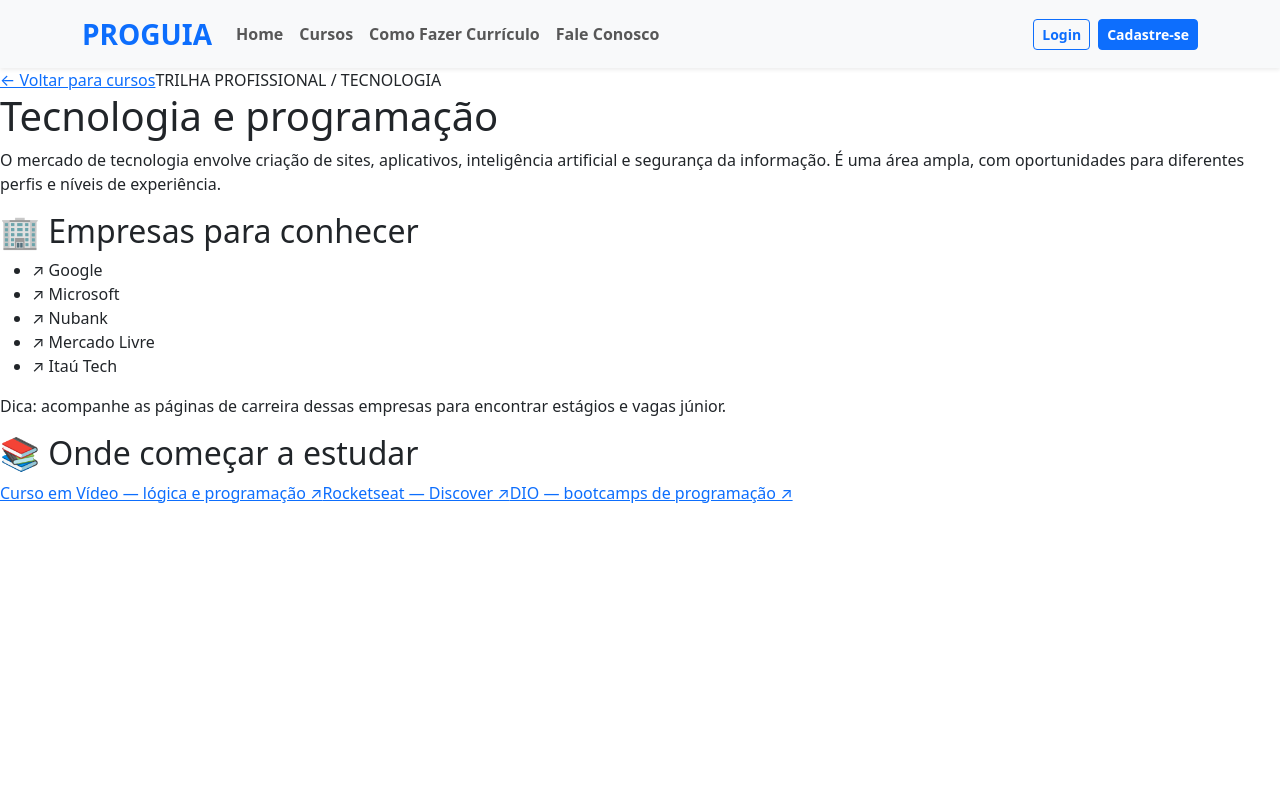
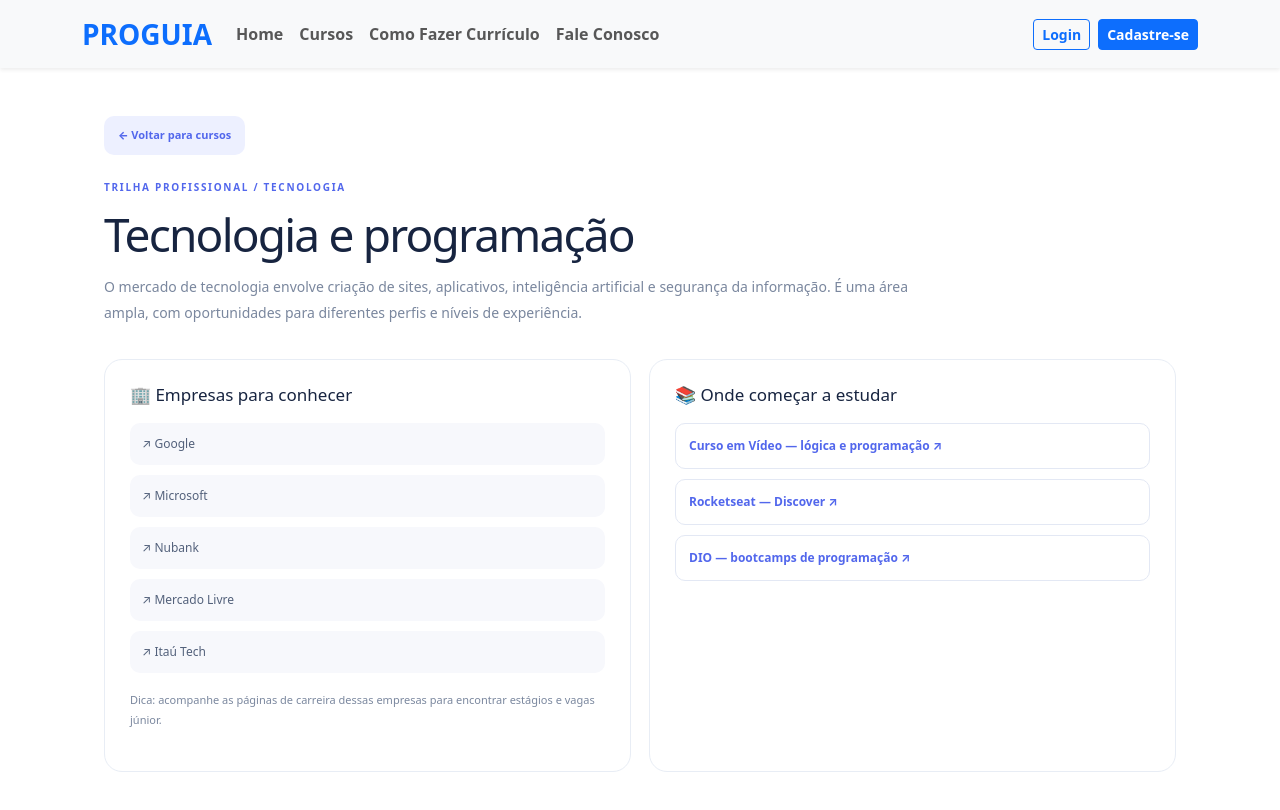
Before and after one commit to DavidBaffica/TCC, a React (Vite) app in the folder Pro-Guia/frontend/proguia-frontend/: page /cursos/tecnologia in a window 1280 px wide. Shown: the top 810 px of the page. Built offline with nearby package versions, Linux system fonts and the light colour scheme; no server answers.

Commit message:
Refresh career detail page styling

```diff
--- a/Pro-Guia/frontend/proguia-frontend/src/pages/DetalhesTecnologia/DetalhesTecnologia.module.css
+++ b/Pro-Guia/frontend/proguia-frontend/src/pages/DetalhesTecnologia/DetalhesTecnologia.module.css
@@ -1,11 +1 @@
-.paginaContainer {
-  min-height: 80vh;
-}
-
-.cardEmpresas {
-  background-color: #f8fafc;
-}
-
-.cardCursos {
-  background-color: #ffffff;
-}
+.page{max-width:1120px;margin:auto;padding:48px 24px 80px}.back{display:inline-flex;text-decoration:none;color:#5267ec;background:#edf0ff;border-radius:10px;padding:11px 14px;font-size:11px;font-weight:850}.eyebrow{display:block;margin-top:25px;font-size:10px;font-weight:900;letter-spacing:1.7px;color:#5267ec}.title{font-size:clamp(32px,4vw,46px);letter-spacing:-1.8px;color:#172440;margin:12px 0}.intro{font-size:14px;line-height:1.9;color:#7a879e;max-width:850px;margin-bottom:32px}.grid{display:grid;grid-template-columns:1fr 1fr;gap:18px}.card{background:#fff;border:1px solid #e8edf5;border-radius:18px;padding:25px}.card h2{font-size:17px;color:#172440;margin:0 0 18px}.list{list-style:none;padding:0;margin:0;display:grid;gap:10px}.list li{font-size:12px;color:#53617b;background:#f7f8fc;border-radius:10px;padding:12px}.hint{font-size:11px;line-height:1.8;color:#7a879e;margin-top:17px}.links{display:grid;gap:10px}.links a{display:block;border:1px solid #e3e8f4;border-radius:10px;padding:13px;text-decoration:none;font-size:12px;font-weight:750;color:#5267ec;transition:.2s}.links a:hover{background:#f6f7ff;border-color:#bfc9ff;transform:translateX(2px)}@media(max-width:720px){.page{padding:34px 16px 60px}.grid{grid-template-columns:1fr}}
```
